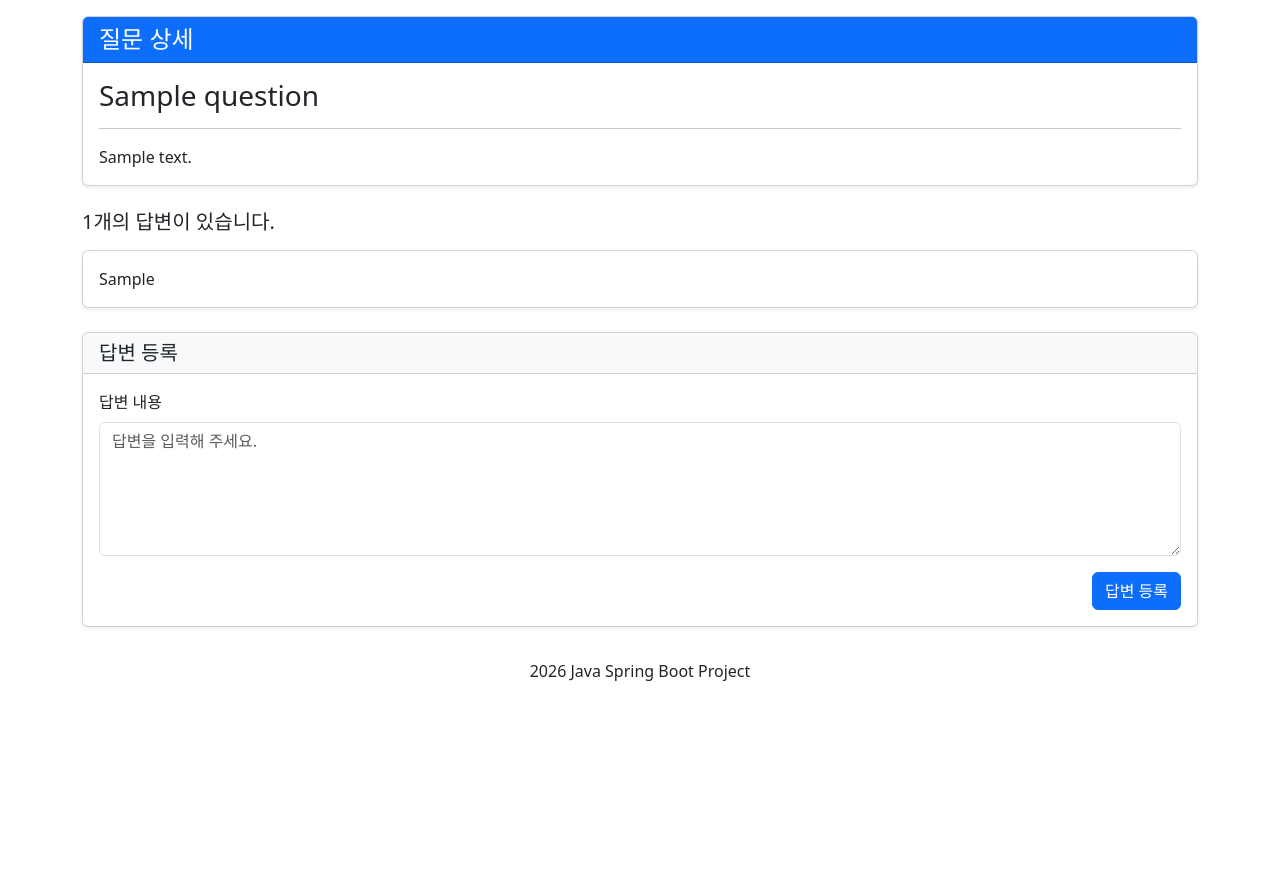
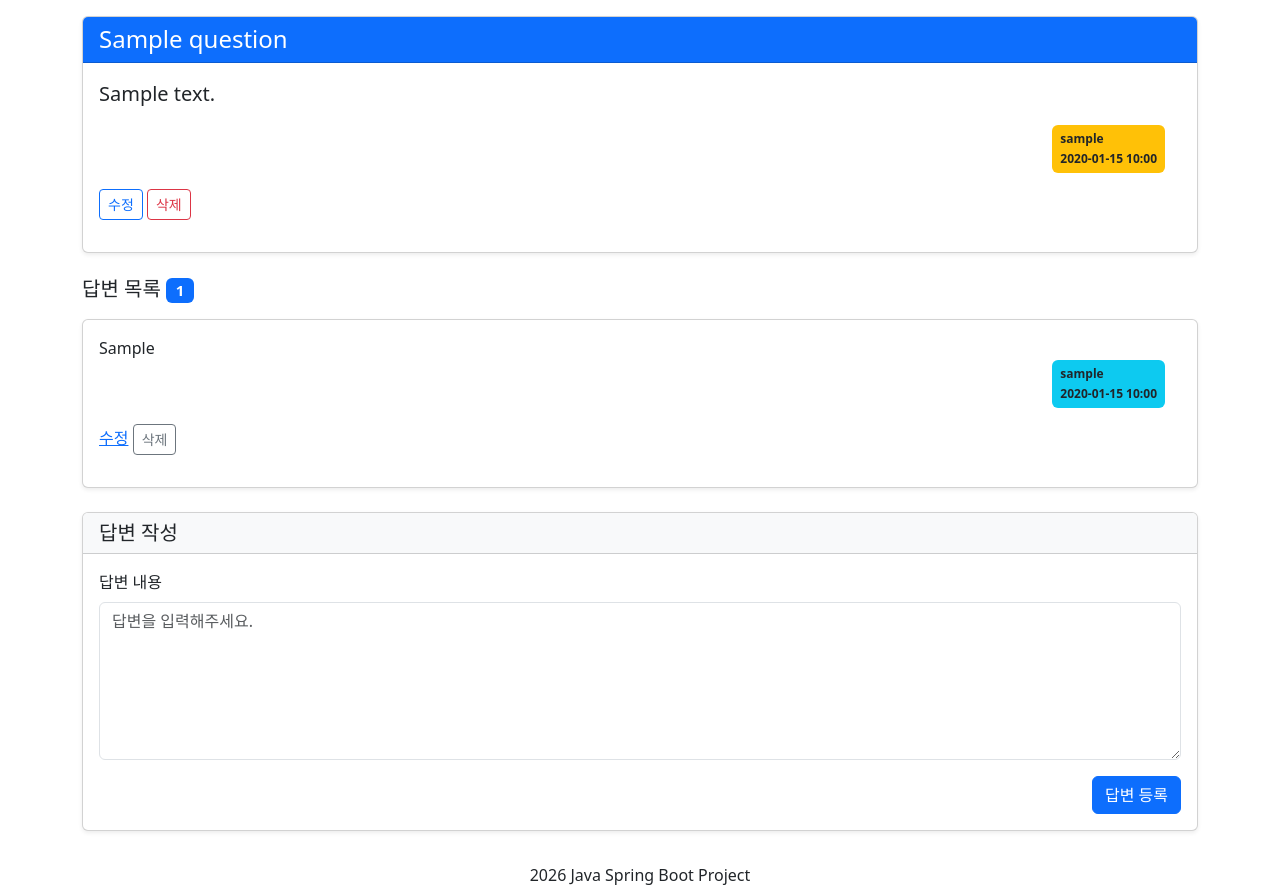
Before and after one commit to sinsun030508/Springboot, a Spring Boot app: page /question/1 in a window 1280 px wide. Shown: the part 56-941 px from the top of the page. Before the commit the page ends 737 px from the top, so only its background shows below. Run offline with Spring Boot 4, Linux system fonts and the light colour scheme; a user stored in the database is signed in; tables that the repository leaves empty hold one stand-in row (values such as "Sample post"); some of the project's set-up classes (security, data sources, template engines, error pages and the like) are left out, and stand-ins take their place; some libraries are stand-ins or nearby versions.

Commit message:
13주차

```diff
--- a/SBB1/src/main/java/com/mysite/sbb1/Sbb1Application.java
+++ b/SBB1/src/main/java/com/mysite/sbb1/Sbb1Application.java
@@ -16,5 +16,4 @@ public class Sbb1Application {
     public static void main(String[] args) {
         SpringApplication.run(Sbb1Application.class, args);
     }
-
 }
--- a/SBB1/src/main/java/com/mysite/sbb1/answer/entity/Answer.java
+++ b/SBB1/src/main/java/com/mysite/sbb1/answer/entity/Answer.java
@@ -40,10 +40,9 @@ public class Answer extends BaseEntity {
      */
     //FetchType fetch() default FetchType.EAGER; 조인
     @ManyToOne(fetch = FetchType.LAZY)  // M:1관계
-    @JoinColumn(name = "question_id", nullable = false) //포린키
     private Question question;
 
     @ManyToOne(fetch = FetchType.LAZY)
-    @JoinColumn(name = "member_id")
+    @JoinColumn(name = "member_id", nullable = false)
     private Member author;
 }
--- a/SBB1/src/main/java/com/mysite/sbb1/audit/AuditorAwareImple.java
+++ b/SBB1/src/main/java/com/mysite/sbb1/audit/AuditorAwareImple.java
@@ -11,11 +11,11 @@ public class AuditorAwareImple implements AuditorAware<String> {
     @Override
     public Optional<String> getCurrentAuditor() {
         Authentication authentication = SecurityContextHolder.getContext().getAuthentication();
+
         String userId = "";
-        if(authentication != null){
+        if(authentication != null) {
             userId = authentication.getName();
         }
-
-        return Optional.empty();
+        return Optional.of(userId);
     }
 }
--- a/SBB1/src/main/java/com/mysite/sbb1/audit/BaseEntity.java
+++ b/SBB1/src/main/java/com/mysite/sbb1/audit/BaseEntity.java
@@ -7,8 +7,9 @@ import lombok.Getter;
 import lombok.Setter;
 import org.springframework.data.annotation.CreatedBy;
 import org.springframework.data.annotation.LastModifiedBy;
+import org.springframework.data.jpa.domain.support.AuditingEntityListener;
 
-@EntityListeners(AbstractMethodError.class)
+@EntityListeners(AuditingEntityListener.class)
 @MappedSuperclass
 @Setter
 @Getter
--- a/SBB1/src/main/java/com/mysite/sbb1/audit/BaseTimeEntity.java
+++ b/SBB1/src/main/java/com/mysite/sbb1/audit/BaseTimeEntity.java
@@ -7,13 +7,14 @@ import lombok.Getter;
 import lombok.Setter;
 import org.springframework.data.annotation.CreatedDate;
 import org.springframework.data.annotation.LastModifiedDate;
+import org.springframework.data.jpa.domain.support.AuditingEntityListener;
 
 import java.time.LocalDateTime;
 
-@EntityListeners(AbstractMethodError.class)
+@EntityListeners(AuditingEntityListener.class)
 @MappedSuperclass
+@Getter
 @Setter
-@Getter
 public class BaseTimeEntity {
     @CreatedDate
     @Column(updatable = false)
--- a/SBB1/src/main/java/com/mysite/sbb1/config/SecurityConfig.java
+++ b/SBB1/src/main/java/com/mysite/sbb1/config/SecurityConfig.java
@@ -5,6 +5,7 @@ import org.springframework.context.annotation.Configuration;
 import org.springframework.security.authentication.AuthenticationManager;
 import org.springframework.security.config.Customizer;
 import org.springframework.security.config.annotation.authentication.configuration.AuthenticationConfiguration;
+import org.springframework.security.config.annotation.method.configuration.EnableMethodSecurity;
 import org.springframework.security.config.annotation.web.builders.HttpSecurity;
 import org.springframework.security.config.annotation.web.configuration.EnableWebSecurity;
 import org.springframework.security.crypto.bcrypt.BCryptPasswordEncoder;
@@ -13,6 +14,9 @@ import org.springframework.security.web.SecurityFilterChain;
 
 @Configuration
 @EnableWebSecurity
+
+@EnableMethodSecurity(prePostEnabled = true)  // @PreAuthorize 애노테이션을 메서드 단위로 사용하기 위해 필요
+
 public class SecurityConfig {
 
     @Bean
--- a/SBB1/src/main/java/com/mysite/sbb1/question/controller/QuestionController.java
+++ b/SBB1/src/main/java/com/mysite/sbb1/question/controller/QuestionController.java
@@ -1,100 +1,143 @@
 package com.mysite.sbb1.question.controller;
 
 import com.mysite.sbb1.answer.dto.AnswerDto;
+import com.mysite.sbb1.member.entity.Member;
+import com.mysite.sbb1.member.servuce.MemberService;
 import com.mysite.sbb1.question.dto.QuestionDto;
 import com.mysite.sbb1.question.entity.Question;
 import com.mysite.sbb1.question.service.QuestionService;
 import jakarta.validation.Valid;
 import lombok.RequiredArgsConstructor;
 import lombok.extern.slf4j.Slf4j;
+import org.springframework.beans.factory.annotation.Autowired;
 import org.springframework.data.domain.Page;
+import org.springframework.http.HttpStatus;
+import org.springframework.security.access.prepost.PreAuthorize;
 import org.springframework.stereotype.Controller;
 import org.springframework.ui.Model;
 import org.springframework.validation.BindingResult;
 import org.springframework.web.bind.annotation.*;
+import org.springframework.web.server.ResponseStatusException;
+import org.springframework.web.servlet.mvc.support.RedirectAttributes;
 
+import java.security.Principal;
 import java.util.List;
 
-/**
- * 질문 관련 요청(목록, 상세, 등록)을 받아서 처리하는 컨트롤러
- * - @RequestMapping("/question") : 이 클래스의 모든 URL 앞에 /question이 붙음
- * - @Slf4j : log.info(...)로 콘솔에 로그를 찍을 수 있게 해줌
- * - Model : 컨트롤러에서 화면(html)으로 데이터를 넘길 때 사용하는 객체
- */
 @Controller
 @Slf4j
+@RequestMapping("/question")
 @RequiredArgsConstructor
-@RequestMapping("/question")
 public class QuestionController {
 
     private final QuestionService questionService;
+    private final MemberService memberService;
 
-    /**
-     * GET /question/list?page=번호  (질문 목록 화면)
-     * - page 파라미터가 없으면 0페이지(첫 페이지)를 보여줌
-     * - 조회한 페이지 데이터를 "paging"이라는 이름으로 list.html에 넘김
-     */
     @GetMapping("/list")
-    public String list(
-            @RequestParam(value = "page", defaultValue = "0") int page,
-            Model model) {
+    public String list(Model model,
+                       @RequestParam(value = "page", defaultValue="0") int page) {
         Page<Question> paging = questionService.getList(page);
-        log.info("====== paging : {}", paging);
+        log.info("==========> paging : {}", paging);
         model.addAttribute("paging", paging);
-
         return "question/list";
     }
 
-    /**
-     * GET /question/{id}  (질문 상세 화면)
-     * - URL의 {id} 값을 @PathVariable로 받아 해당 질문을 조회해서 detail.html에 넘김
-     * - AnswerDto 파라미터 : 상세 화면 아래 답변 등록 폼(th:object="${answerDto}")에서
-     *   사용할 빈 객체를 화면에 넘겨주기 위해 필요함
-     */
     @GetMapping("/{id}")
-    public String  detail(@PathVariable("id") Long id, AnswerDto answerDto, Model model) {
-        log.info("======== id : " + id);
+    public String detail(@PathVariable("id") Long id,
+                         AnswerDto answerDto,
+                         Model model) {
+        log.info("=====> id : {}", id);
         Question question = questionService.getQuestion(id);
         model.addAttribute("question", question);
         return "question/detail";
     }
 
-    /**
-     * GET /question/create  (질문 등록 폼 화면)
-     * - QuestionDto 파라미터 : inputForm.html의 th:object="${questionDto}"에서 사용할 빈 객체
-     */
+
+    @PreAuthorize("isAuthenticated()") // 로그인한 사용자만 접근 가능
     @GetMapping("/create")
-    public String createForm(QuestionDto questionDto) {
+    public String createInputForm(QuestionDto questionDto) {
+        return "question/inputForm";
+    }
+
+//    @PostMapping("/create")
+//    public String createQeustion(@RequestParam("subject") String subject,
+//                                 @RequestParam("content") String content){
+//        log.info("======> subject : {} content : {}", subject, content);
+//        questionService.createQuestion(subject, content);
+//
+//        return "redirect:/question/list";
+//    }
+
+    @PreAuthorize("isAuthenticated()") // 로그인한 사용자만 접근 가능 --> 스프링 시큐리티 설정 필요
+    @PostMapping("/create")
+    public String createQeustion(@Valid QuestionDto questionDto,
+                                 BindingResult bindingResult,
+                                 Principal principal){ // 현재 로그인한 사용자 정보
+
+        log.info("======> questionDto : {} ", questionDto);
+        if(bindingResult.hasErrors()){
+            return "question/inputForm";
+        }
+
+        Member author = memberService.getMember(principal.getName()); // 현재 로그인한 사용자의 Member 엔티티 조회
+
+        questionService.createQuestion(questionDto, author);
+
+        return "redirect:/question/list";
+    }
+
+    // 질문 수정을 위해 입력 폼으로 이동
+    @PreAuthorize("isAuthenticated()") // 로그인한 사용자만 접근 가능
+    @GetMapping("/modify/{id}")
+    public String modifyQuestion(@PathVariable("id") Long id, QuestionDto questionDto, Principal principal) {
+
+        Question question = questionService.getQuestion(id);
+
+        if(!question.getAuthor().getUsername().equals(principal.getName())) {
+            throw new ResponseStatusException(HttpStatus.BAD_REQUEST, "수정 권한이 없습니다.");
+        }
+        // 수정할 내용 설정
+        questionDto.setSubject(question.getSubject());
+        questionDto.setContent(question.getContent());
 
         return "question/inputForm";
     }
 
-    // 7주차 방식 : 폼 값을 @RequestParam으로 하나씩 받던 방법 (8주차에 DTO 방식으로 변경)
-    /* @PostMapping("/create")
-    public String createQuestion(@RequestParam("subject") String subject,
-                                 @RequestParam("content") String content, Model model){
-        log.info("======== subject : {}, content : {}", subject,content);
-        questionService.createeQuestion(subject,content);
-        return "redirect:/question/list";
-    } */
-
-    /**
-     * POST /question/create  (질문 등록 처리)
-     * - @Valid : QuestionDto의 @NotEmpty, @Size 검증을 실행
-     * - BindingResult : 검증 결과가 담김. 반드시 @Valid 파라미터 바로 뒤에 와야 함
-     * - 검증 실패 → 입력 화면으로 돌아가서 에러 메시지 표시
-     * - 검증 성공 → 질문 저장 후 목록 화면으로 이동(redirect)
-     */
-    @PostMapping("/create")
-    public String createQuestion(@Valid QuestionDto questionDto,
-                                 BindingResult bindingResult) {
-
-        log.info("======== questionDto  : {}", questionDto);
-        if(bindingResult.hasErrors()){
+    // 질문 수정하기
+    @PreAuthorize("isAuthenticated()") // 로그인한 사용자만 접근 가능
+    @PostMapping("/modify/{id}")
+    public String modifyQuestion(@PathVariable("id") Long id,
+                                 @Valid QuestionDto questionDto,
+                                 BindingResult bindingResult,
+                                 Principal principal) {
+        if (bindingResult.hasErrors()) {
             return "question/inputForm";
         }
 
-        questionService.createeQuestion(questionDto);
-        return "redirect:/question/list";
+        Question question = questionService.getQuestion(id);
+        if(!question.getAuthor().getUsername().equals(principal.getName())) {
+            throw new ResponseStatusException(HttpStatus.BAD_REQUEST, "수정 권한이 없습니다.");
+        }
+
+        questionService.modify(question, questionDto.getSubject(), questionDto.getContent());
+
+        return "redirect:/question/" + id;
     }
+
+    // 질문 삭제하기
+    @PreAuthorize("isAuthenticated()") // 로그인한 사용자만 접근 가능
+    @GetMapping("/delete/{id}")
+    public String deleteQuestion(@PathVariable("id") Long id, Principal principal) {
+
+        Question question = questionService.getQuestion(id);
+
+        if(!question.getAuthor().getUsername().equals(principal.getName())) {
+            throw new ResponseStatusException(HttpStatus.BAD_REQUEST, "삭제 권한이 없습니다.");
+        }
+
+
+        questionService.delete(question);
+
+        return "redirect:/";
+    }
+
 }
--- a/SBB1/src/main/resources/templates/question/detail.html
+++ b/SBB1/src/main/resources/templates/question/detail.html
@@ -1,50 +1,76 @@
 <!DOCTYPE html>
 <html xmlns:th="http://www.thymeleaf.org"
       xmlns:layout="http://www.ultraq.net.nz/thymeleaf/layout"
+      xmlns:sec="http://www.thymeleaf.org/extras/spring-security"
       layout:decorate="~{layouts/layout}">
-<!-- 질문 상세 화면 ( /question/{id} )
-     컨트롤러에서 넘겨준 question(질문 + 답변 목록)과 answerDto(답변 입력 폼)를 사용 -->
 
-<!-- 입력값 검증 에러 메시지를 빨간 글씨로 표시하는 스타일
-     layout.html <head> 안의 css 영역(layout:fragment="css")에 들어감 -->
 <th:block layout:fragment="css">
     <style>
-        .fledError{
-            color:red;
-
+        .fieldError {
+            color: #b02a37;
         }
     </style>
 </th:block>
 
 <div layout:fragment="content" class="container my-3">
-    <!-- 질문 상세 Card -->
+    <!-- 질문 Card -->
     <div class="card shadow-sm mb-4">
         <div class="card-header bg-primary text-white">
-            <h4 class="mb-0">질문 상세</h4>
+            <h4 class="mb-0" th:text="${question.subject}">제목</h4>
         </div>
+        <div class="card-body">
+            <p class="card-text fs-5"
+               style="white-space: pre-wrap;"
+               th:text="${question.content}">내용</p>
 
-        <div class="card-body">
-            <h3 class="card-title mb-3"
-                th:text="${question.subject}">제목</h3>
+            <!-- 수정 및 작성자 추가 -->
+            <div class="d-flex justify-content-end">
+                <!-- 질문 수정 일시-->
+                <!--<div th:if="${question.updated != null}" class="badge bg-light text-dark p-2 text-start mx-3">
+                    <div class="mb-2">수정일 :</div>
+                    <div th:text="${#temporals.format(question.updated, 'yyyy-MM-dd HH:mm')}"></div>
+                </div>-->
+                <!-- 질문 작성자 -->
+                <div class="badge bg-warning text-dark p-2 text-start mx-3">
+                    <div class="mb-2">
+                        <span th:if="${question.author != null}" th:text="${question.author.username}"></span>
+                    </div>
+                    <div th:text="${#temporals.format(question.created, 'yyyy-MM-dd HH:mm')}"></div>
+                </div>
+            </div>
 
-            <hr>
-
-            <div class="card-text"
-                 style="white-space: pre-line;"
-                 th:text="${question.content}">내용</div>
+            <!-- 질문 수정 / 삭제 버튼 -->
+            <div class="my-3">
+                <a th:href="@{|/question/modify/${question.id}|}"
+                   class="btn btn-sm btn-outline-primary"
+                   sec:authorize="isAuthenticated()"
+                   th:if="${question.author != null and
+                  #authentication.getPrincipal().getUsername() == question.author.username}"
+                   th:text="수정">수정
+                </a>
+                <!-- 페이지 이동없이 삭제 -->
+                <a  href="javascript:void(0);"
+                    th:data-uri="@{|/question/delete/${question.id}|}"
+                    class="delete btn btn-sm btn-outline-danger"
+                    sec:authorize="isAuthenticated()"
+                    th:if="${question.author != null and #authentication.getPrincipal().getUsername() == question.author.username}"
+                    th:text="삭제">삭제
+                </a>
+            </div>
         </div>
     </div>
 
     <!-- 답변 목록 -->
     <div class="mb-4">
-        <h5 class="mb-3"
-            th:text="|${#lists.size(question.answerList)}개의 답변이 있습니다.|">
-            0개의 답변이 있습니다.
+        <h5 class="mb-3">
+            답변 목록
+            <span class="badge bg-primary"
+                  th:text="${#lists.size(question.answerList)}">0</span>
         </h5>
 
         <!-- 답변이 없는 경우 -->
         <div th:if="${#lists.isEmpty(question.answerList)}"
-             class="alert alert-light border">
+             class="alert alert-light text-muted border">
             아직 등록된 답변이 없습니다.
         </div>
 
@@ -54,24 +80,58 @@
 
             <div class="card-body">
                 <p class="card-text mb-0"
-                   style="white-space: pre-line;"
+                   style="white-space: pre-wrap;"
                    th:text="${answer.content}">
                     답변 내용
                 </p>
+
+                <!-- 수정일 및 작성자 정보 -->
+                <div class="d-flex justify-content-end">
+                    <!-- 답변 수정 일시-->
+                    <!--<div th:if="${answer.updated != null}" class="badge bg-light text-dark p-2 text-start mx-3">
+                        <div class="mb-2">수정일 :</div>
+                        <div th:text="${#temporals.format(answer.updated, 'yyyy-MM-dd HH:mm')}"></div>
+                    </div>-->
+
+                    <!-- 답변 작성자 -->
+                    <div class="badge bg-info text-dark p-2 text-start mx-3">
+                        <div class="mb-2">
+                            <span th:if="${answer.author != null}" th:text="${answer.author.username}"></span>
+                        </div>
+                        <div th:text="${#temporals.format(answer.created, 'yyyy-MM-dd HH:mm')}"></div>
+                    </div>
+                </div>
+
+                <!-- 답변 수정/삭제 버튼 추가 -->
+                <div class="my-3">
+                    <!-- 답변 수정 버튼 -->
+                    <a th:href="@{|/answer/modify/${answer.id}|}"
+
+                       sec:authorize="isAuthenticated()"
+                       th:if="${answer.author != null and #authentication.getPrincipal().getUsername() == answer.author.username}"
+                       th:text="수정"></a>
+
+                    <!-- 답변 삭제 버튼 -->
+                    <a href="javascript:void(0);"
+                       th:data-uri="@{|/answer/delete/${answer.id}|}"
+                       class="delete btn btn-sm btn-outline-secondary"
+                       sec:authorize="isAuthenticated()"
+                       th:if="${answer.author != null and #authentication.getPrincipal().getUsername() == answer.author.username}"
+                       th:text="삭제">
+                    </a>
+                </div>
             </div>
 
         </div>
     </div>
 
-    <!-- 답변 등록 Card -->
+    <!-- 답변 작성 Card -->
     <div class="card shadow-sm">
         <div class="card-header bg-light">
-            <h5 class="mb-0">답변 등록</h5>
+            <h5 class="mb-0">답변 작성</h5>
         </div>
 
         <div class="card-body">
-            <!-- 답변 등록 폼 : POST /answer/create/{질문id} 로 전송
-                 th:object="${answerDto}" → 아래 *{content}는 answerDto.content를 뜻함 -->
             <form th:action="@{|/answer/create/${question.id}|}"
                   th:object="${answerDto}"
                   method="post">
@@ -80,17 +140,25 @@
                     <label for="content" class="form-label">
                         답변 내용
                     </label>
-
-                    <textarea class="form-control"
-                              rows="5"
-                              id="content"
-                              name="content"
-                              placeholder="답변을 입력해 주세요."
-                              th:field="*{content}"
-                              >
+                    <textarea
+                            sec:authorize="isAnonymous()" disabled
+                            id="content"
+                            name="content"
+                            class="form-control"
+                            rows="6"
+                            placeholder="답변을 입력해주세요."
+                            th:field="*{content}"                            >
                     </textarea>
-                    <!-- 내용이 비어 있으면 AnswerDto의 @NotEmpty 메시지를 표시 -->
-                    <p th:if="${#fields.hasErrors('content')}" th:errors="*{content}" class="fledError">error</p>
+                    <textarea
+                            sec:authorize="isAuthenticated()"
+                            id="content"
+                            name="content"
+                            class="form-control"
+                            rows="6"
+                            placeholder="답변을 입력해주세요."
+                            th:field="*{content}"                            >
+                    </textarea>
+                    <p th:if="${#fields.hasErrors('content')}" th:errors="*{content}" class="fieldError">error</p>
                 </div>
 
                 <div class="text-end">
@@ -98,10 +166,24 @@
                         답변 등록
                     </button>
                 </div>
-
             </form>
         </div>
     </div>
+</div>
 
-</div>
+<th:block layout:fragment="script">
+    <script type="text/javascript">
+        $(document).ready(function () {
+            // 삭제 버튼 클릭 이벤트
+            $('.delete').click(function () {
+                if (confirm('정말 삭제하시겠습니까?')) {
+                    const uri = $(this).data('uri');
+                    window.location.href = uri;
+                }
+            });
+
+        });
+    </script>
+</th:block>
+
 </html>
```
Also changed, not shown: SBB1/src/main/java/com/mysite/sbb1/answer/controller/AnswerController.java (+72 -21 lines), SBB1/src/main/java/com/mysite/sbb1/answer/service/AnswerService.java (+16 -2 lines), SBB1/src/main/java/com/mysite/sbb1/member/servuce/MemberService.java (+7 -0 lines), SBB1/src/main/java/com/mysite/sbb1/question/service/QuestionService.java (+34 -44 lines).
